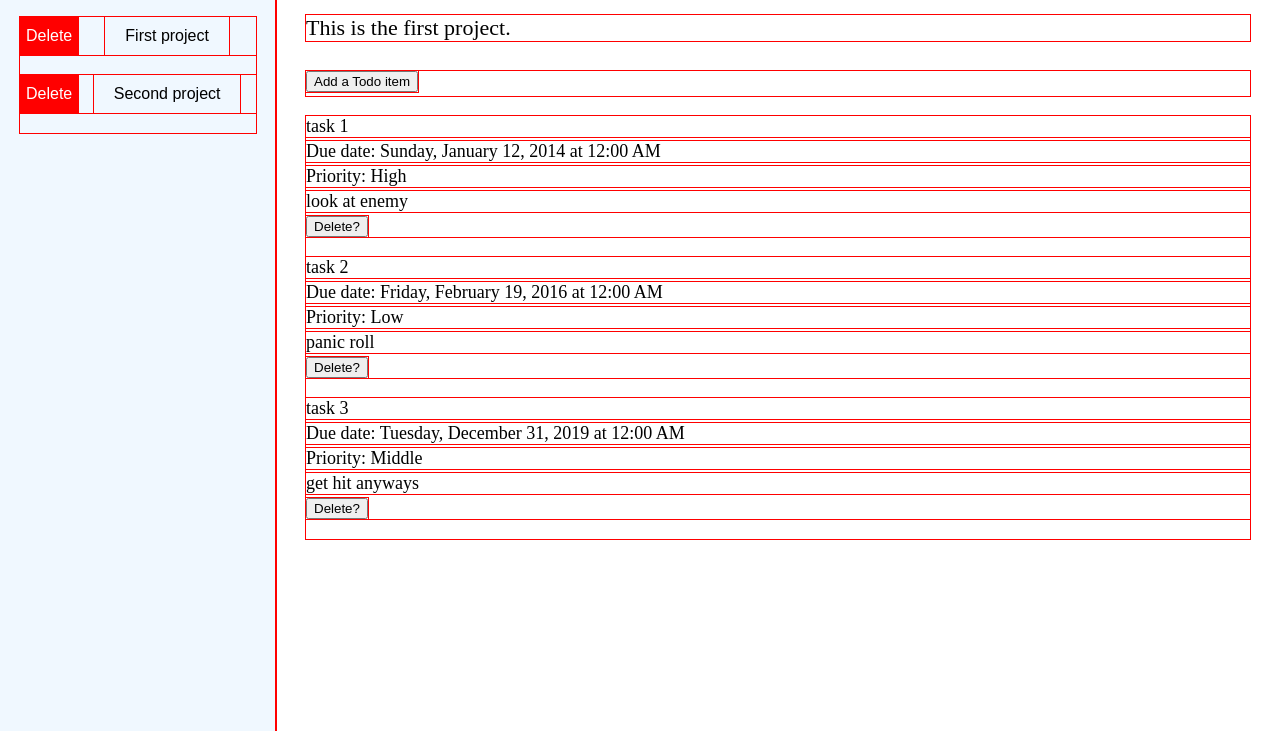
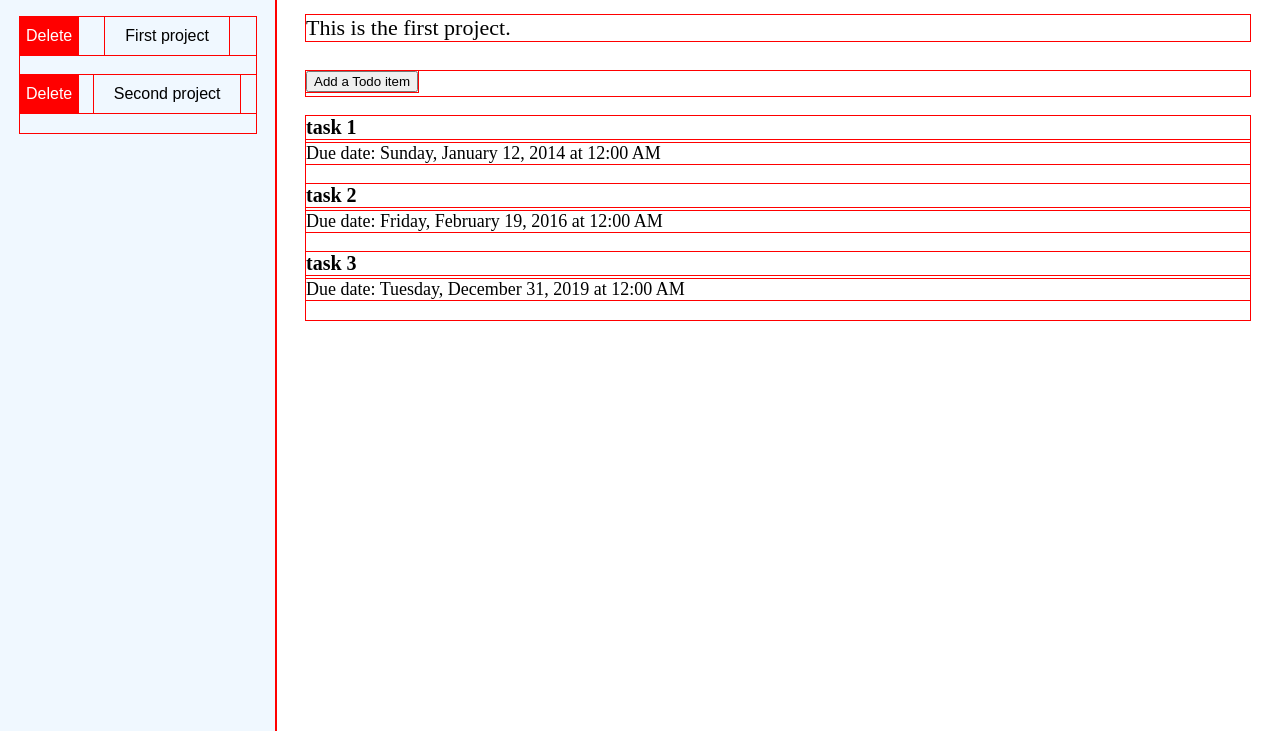
Before and after one commit to caojieming/odin-todo-list, a website built with webpack: page src/template.html in a window 1280 px wide. Both pictures are taken after a click on the button "First project". Shown: the part 69-800 px from the top of the page. Built offline with nearby package versions, Linux system fonts and the light colour scheme.

Commit message:
todos are now collapsible

```diff
--- a/src/create-todo-item.js
+++ b/src/create-todo-item.js
@@ -13,13 +13,13 @@ export const CreateTodoItem = class CreateTodoItem {
 
         // todo title
         const todoTitle = document.createElement("div");
-        todoTitle.classList.add("project-todo-title");
-        todoTitle.textContent = todo.name;
+        todoTitle.classList.add("todo-title");
+        todoTitle.textContent = todo.title;
         todoDiv.appendChild(todoTitle);
 
         // todo due date
         const todoDueDate = document.createElement("div");
-        todoDueDate.classList.add("project-todo-duedate");
+        todoDueDate.classList.add("todo-duedate");
         const date = new Date(todo.dueDate);
         const dateFormat = {
             weekday: 'long',
@@ -33,27 +33,66 @@ export const CreateTodoItem = class CreateTodoItem {
         todoDiv.appendChild(todoDueDate);
 
         // todo priority
-        const priorityMap = new Map([
+        const priorityValMap = new Map([
             ['1', "Low"],
             ['2', "Middle"],
             ['3', "High"]
         ]);
+        const priorityColorMap = new Map([
+            ['1', "#39d400ff"],
+            ['2', "#d1b800ff"],
+            ['3', "#D40000FF"]
+        ]);
         const todoPriority = document.createElement("div");
-        todoPriority.classList.add("project-todo-priority");
-        todoPriority.textContent = "Priority: " + priorityMap.get(todo.priority);
+        todoPriority.classList.add("todo-priority");
+        todoPriority.textContent = "Priority: " + priorityValMap.get(todo.priority);
+        todoPriority.setAttribute("style", "color: " + priorityColorMap.get(todo.priority));
         todoDiv.appendChild(todoPriority);
 
         // todo description
         const todoDescription = document.createElement("div");
-        todoDescription.classList.add("project-todo-description");
+        todoDescription.classList.add("todo-description");
         todoDescription.textContent = todo.description;
         todoDiv.appendChild(todoDescription);
 
         // todo delete button
         const todoDeleteBtn = document.createElement("button");
-        todoDeleteBtn.classList.add("project-todo-delete-btn");
+        todoDeleteBtn.classList.add("todo-delete-btn");
         todoDeleteBtn.textContent = "Delete?";
         todoDiv.appendChild(todoDeleteBtn);
+
+
+        // make everything under duedate hidden (start out collapsed)
+        todoPriority.style.display = "none";
+        todoDescription.style.display = "none";
+        todoDeleteBtn.style.display = "none";
+
+
+        // click title of todo item -> expand to reveal more details
+        todoTitle.addEventListener("click", this.expandCollapseTodo.bind(this));
+    }
+
+    expandCollapseTodo(event) {
+        const element = event.target;
+
+        // get expandable/collapsable elements
+        const todoDiv = element.parentNode;
+        const priorityDiv = todoDiv.querySelector(".todo-priority");
+        const descriptionDiv = todoDiv.querySelector(".todo-description");
+        const deleteBtn = todoDiv.querySelector(".todo-delete-btn");
+
+        // if visible -> hide
+        if(priorityDiv.checkVisibility() == true) {
+            priorityDiv.style.display = "none";
+            descriptionDiv.style.display = "none";
+            deleteBtn.style.display = "none";
+        }
+        // if hidden -> make visible
+        else {
+            priorityDiv.style.display = "block";
+            descriptionDiv.style.display = "block";
+            deleteBtn.style.display = "block";
+        }
     }
 
 };
--- a/src/index.js
+++ b/src/index.js
@@ -14,8 +14,7 @@ import { DeleteTodoItem } from "./delete-todo-item.js";
 
 /*
 Todo list, roughly in order:
-- make todos collapsed by default (task name and duedate only), and expandable (showing priority and description)
-- make todos color coded by priority
+- make todos color coded by priority (maybe change background color/tint)
 - make todos sortable by priority
 - make todos editable
 - make projects editable
@@ -53,15 +52,20 @@ class Controller {
 
 
         // click project tab on sidebar -> open project contents
-        this.projectsDiv.addEventListener("click", this.openProjectContent.bind(this));
+        const openProjectBtns = document.querySelectorAll(".project-btn");
+        openProjectBtns.forEach(el =>
+            el.addEventListener('click', this.openProjectContent.bind(this))
+        );
 
         // click "+" on sidebar (create project button) -> open create project content
         const createProjectBtn = document.querySelector("#create-project-btn");
         createProjectBtn.addEventListener("click", this.createProject.bind(this));
 
         // click Delete on sidebar -> delete project from sidbar and projects[]
-        this.projectsDiv.addEventListener("click", this.deleteProject.bind(this));
-
+        const deleteProjectBtns = document.querySelectorAll(".delete-project-btn");
+        deleteProjectBtns.forEach(el =>
+            el.addEventListener('click', this.deleteProject.bind(this))
+        );
 
     }
 
@@ -71,8 +75,6 @@ class Controller {
 
     deleteProject(event) {
         const element = event.target;
-        // exits function if element is not a delete-project-btn
-        if(element.className !== "delete-project-btn") { return; }
 
         const projectID = element.id;
         const projectIdx = this.getProjectIndexFromID(projectID);
@@ -107,8 +109,6 @@ class Controller {
     // opening a project onto content from the sidebar
     openProjectContent(event) {
         const element = event.target;
-        // exits function if element is not a project-btn
-        if(element.className !== "project-btn") { return; }
 
         const projectID = element.id;
         const projectIdx = this.getProjectIndexFromID(projectID);
@@ -122,8 +122,11 @@ class Controller {
         addTodoBtn.addEventListener("click", this.addTodoBtnClick.bind(this));
 
         // click todo delete button -> delete todo from project's todoList and remove from UI
-        this.contentDiv.addEventListener("click", this.deleteTodoBtnClick.bind(this));
-
+        const deleteTodoBtns = document.querySelectorAll(".todo-delete-btn");
+        deleteTodoBtns.forEach(el =>
+            el.addEventListener('click', this.deleteTodoBtnClick.bind(this))
+        );
+        // this.contentDiv.addEventListener("click", this.deleteTodoBtnClick.bind(this));
     }
     addTodoBtnClick() {
         const addTodoBtn = document.querySelector("#add-todo-btn");
@@ -163,11 +166,11 @@ class Controller {
 
         // add to UI
         new CreateTodoItem(newTodo);
+
+
     }
     deleteTodoBtnClick(event) {
         const element = event.target;
-        // exits function if element is not a project-todo-delete-btn
-        if(element.className !== "project-todo-delete-btn") { return; }
 
         // get current project and todoList
         const projectTitleDiv = document.querySelector("#project-title");
@@ -186,6 +189,7 @@ class Controller {
         // delete todo from UI
         new DeleteTodoItem(todoIdx);
     }
+
 
 
 
--- a/src/styles.css
+++ b/src/styles.css
@@ -130,3 +130,7 @@ body {
 #content .project-todo > * {
     margin-bottom: 4px;
 }
+#content .todo-title {
+    font-size: 20px;
+    font-weight: bold;
+}
--- a/src/todo.js
+++ b/src/todo.js
@@ -1,8 +1,8 @@
 export const Todo = class Todo {
 
-    constructor(name, dueDate, priority, description) {
+    constructor(title, dueDate, priority, description) {
         this.id = crypto.randomUUID()
-        this.name = name;
+        this.title = title;
         this.dueDate = dueDate;
         this.description = description;
         this.priority = priority;
```
